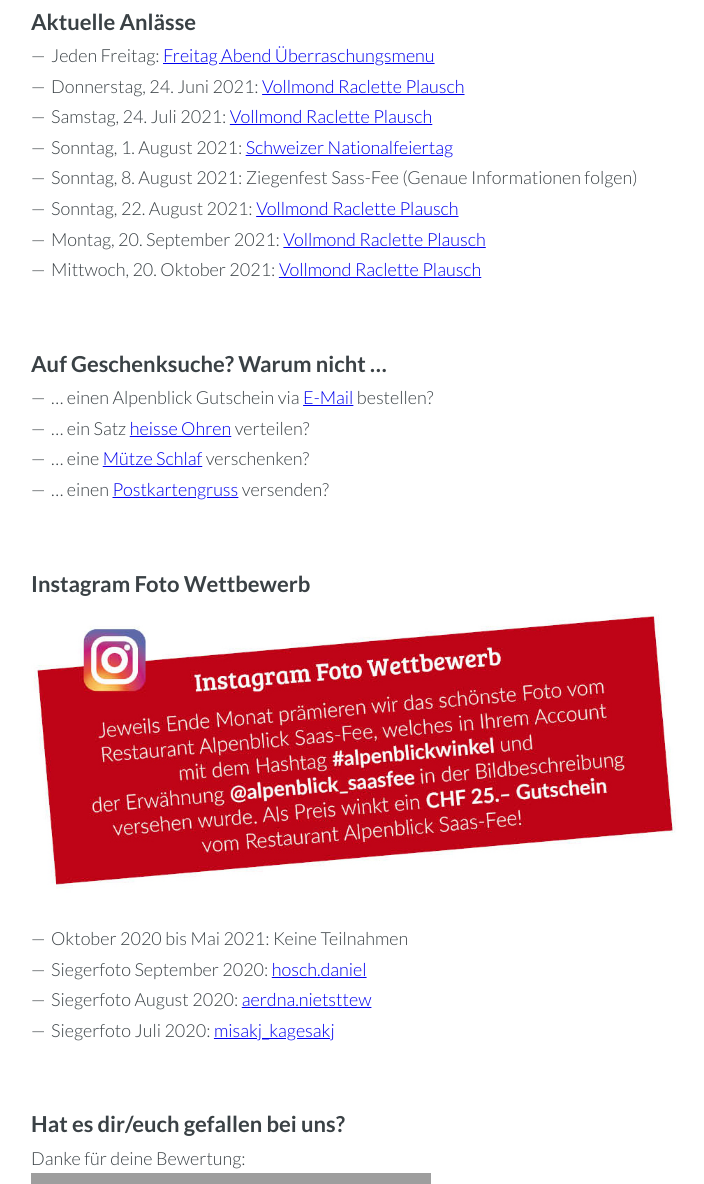
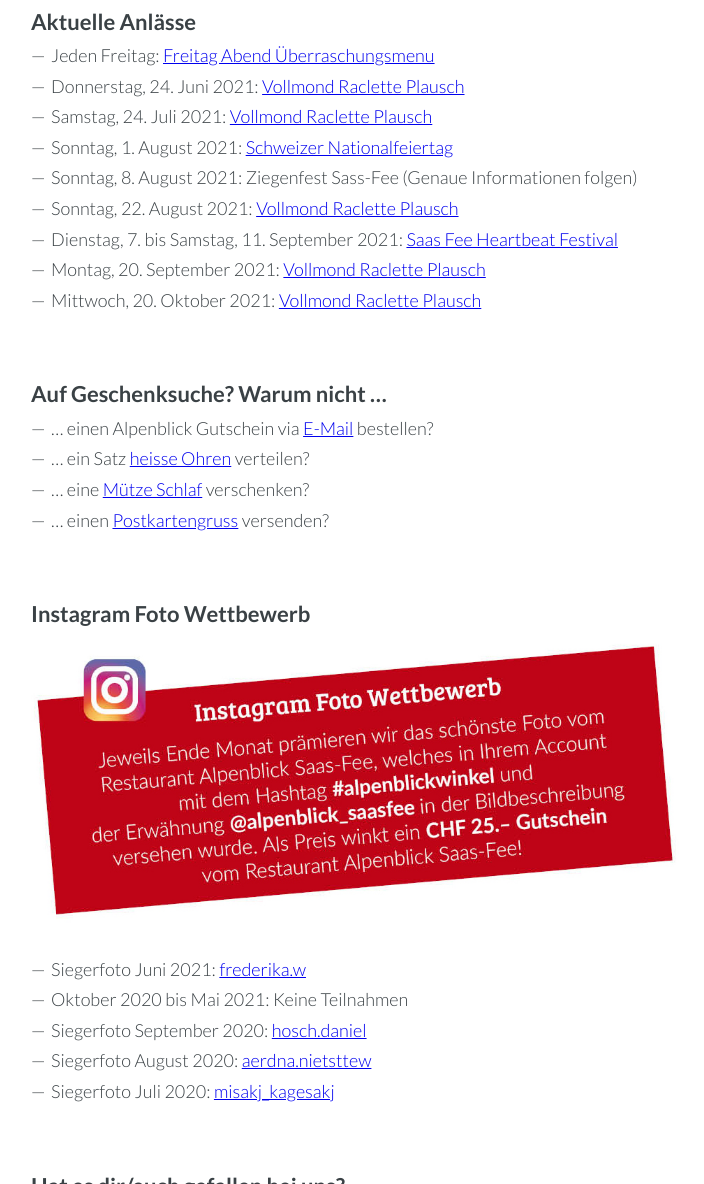
Before and after one commit to RetoZ/alpenblick-live, a plain HTML site: page index.html in a window 1280 px wide. Shown: the part 1750-2934 px from the top of the page, without its empty margins (284-988 px from the left). Drawn offline with nearby package versions, Linux system fonts and the light colour scheme; grey boxes are pictures that could not be loaded.

Commit message:
update homepage

```diff
--- a/index.html
+++ b/index.html
@@ -127,6 +127,7 @@
 <li>Sonntag, 1. August 2021: <a href="images/Alpenblick_Flyer_1_August_2021.jpg" target="_blank"> Schweizer Nationalfeiertag</a></li>
 <li>Sonntag, 8. August 2021: Ziegenfest Sass-Fee (Genaue Informationen folgen)</li>
 <li>Sonntag, 22. August 2021: <a href="images/Alpenblick_Flyer_Vollmond_Raclette_Plausch.jpg" target="_blank"> Vollmond Raclette Plausch</a></li>
+<li>Dienstag, 7. bis Samstag, 11. September 2021: <a href="https://www.saas-fee.ch/de/heartbeat-festival" target="_blank"> Saas Fee Heartbeat Festival</a></li>
 <li>Montag, 20. September 2021: <a href="images/Alpenblick_Flyer_Vollmond_Raclette_Plausch.jpg" target="_blank"> Vollmond Raclette Plausch</a></li>
 <li>Mittwoch, 20. Oktober 2021: <a href="images/Alpenblick_Flyer_Vollmond_Raclette_Plausch.jpg" target="_blank"> Vollmond Raclette Plausch</a></li>
 </ul>
@@ -145,6 +146,7 @@
 <p><a href="https://www.instagram.com/alpenblick_saasfee/" target="_blank" alt="Instagram" title="Instagram"><img src="images/Alpenblick_Insta_Foto_Wettbewerb.jpg" alt="Instagram"></a></p>
 
 <ul>
+<li>Siegerfoto Juni 2021: <a href="images/Alpenblick_alpenblickwinkel_21_06_frederika_w.png" target="_blank"> frederika.w</a></li>
 <li>Oktober 2020 bis Mai 2021: Keine Teilnahmen</li>
 <li>Siegerfoto September 2020: <a href="images/Alpenblick_alpenblickwinkel_20_09_hosch_daniel.png" target="_blank"> hosch.daniel</a></li>
 <li>Siegerfoto August 2020: <a href="images/Alpenblick_alpenblickwinkel_20_08_aerdna_nietsttew.png" target="_blank"> aerdna.nietsttew</a></li>
```
Also changed, not shown: images/Alpenblick_alpenblickwinkel_21_06_frederika_w.png (added).
